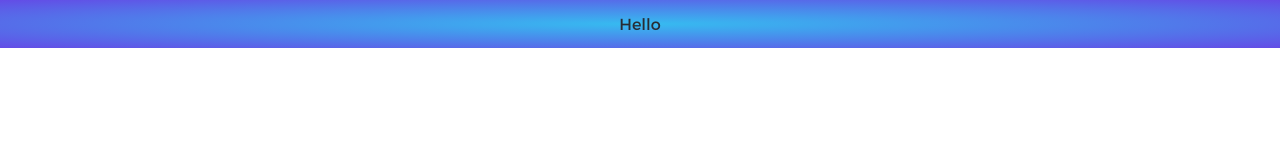
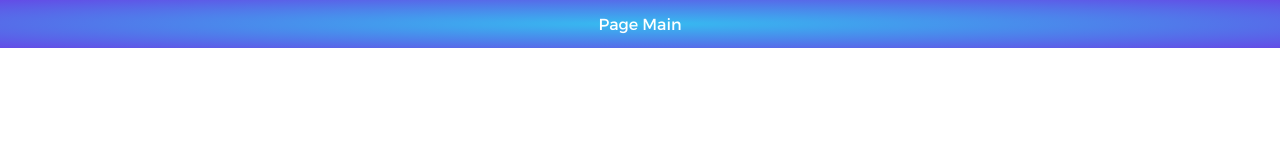
Before and after one commit to Immortal230719/SFXDX-Test, a React (Create React App) app: page / in a window 1280 px wide. Shown: the top 160 px of the page. Built offline with nearby package versions, Linux system fonts and the light colour scheme.

Commit message:
React-router added with main page

```diff
--- a/package.json
+++ b/package.json
@@ -49,6 +49,8 @@
     "@types/react": "^16.9.0",
     "@types/react-dom": "^16.9.0",
     "@types/react-redux": "^7.1.9",
+    "@types/react-router": "^5.1.7",
+    "@types/react-router-dom": "^5.1.5",
     "@types/styled-components": "^5.1.0",
     "@typescript-eslint/eslint-plugin": "^3.0.2",
     "@typescript-eslint/parser": "^3.0.2",
--- /dev/null
+++ b/src/components/index.ts
@@ -0,0 +1 @@
+export { default as Layout } from './layout';
--- /dev/null
+++ b/src/components/layout/index.tsx
@@ -0,0 +1,20 @@
+import styled, { css } from 'styled-components';
+import { device } from 'styles';
+
+const Layout = styled.div`
+  ${({ theme }) => css`
+    color: ${theme.colors.white};
+    margin: auto;
+    max-width: 1920px;
+
+    @media ${device.desktop} {
+      max-width: 800px;
+    }
+
+    @media ${device.laptop} {
+      max-width: 800px;
+    }
+  `}
+`;
+
+export default Layout;
--- a/src/core/index.ts
+++ b/src/core/index.ts
@@ -1 +1,2 @@
 export * from './configure-store';
+export * from './routes';
--- /dev/null
+++ b/src/core/routes/index.ts
@@ -0,0 +1,19 @@
+import { FC } from 'react';
+
+import Main from 'pages/Main';
+
+export interface MYROUTE {
+  path: string;
+  component: FC;
+  exact: boolean;
+}
+
+export const routes = (): MYROUTE[] => {
+  return [
+    {
+      path: '/',
+      component: Main,
+      exact: true,
+    },
+  ];
+};
--- a/src/index.tsx
+++ b/src/index.tsx
@@ -1,5 +1,7 @@
 import React from 'react';
 import ReactDOM from 'react-dom';
+import { ConnectedRouter } from 'connected-react-router';
+import { createBrowserHistory } from 'history';
 
 import { Provider } from 'react-redux';
 
@@ -7,9 +9,11 @@ import { ThemeProvider } from 'styled-components';
 import { GlobalStyles, theme } from 'styles';
 
 import { configureStore, sagaMiddleware as sagaMiddlewareRun } from 'core';
+import Pages from 'pages';
 import rootSaga from 'sagas/watchers';
 
 const store = configureStore();
+const history = createBrowserHistory();
 
 sagaMiddlewareRun.run(rootSaga);
 
@@ -18,7 +22,9 @@ ReactDOM.render(
     <ThemeProvider theme={theme}>
       <GlobalStyles />
       <Provider store={store}>
-        <div>Hello</div>
+        <ConnectedRouter history={history}>
+          <Pages />
+        </ConnectedRouter>
       </Provider>
     </ThemeProvider>
   </React.StrictMode>,
--- /dev/null
+++ b/src/pages/Main/index.tsx
@@ -0,0 +1,9 @@
+import React, { FC } from 'react';
+
+import { Layout } from 'components';
+
+const Main: FC = () => {
+  return <Layout>Page Main</Layout>;
+};
+
+export default Main;
--- /dev/null
+++ b/src/pages/index.tsx
@@ -0,0 +1,24 @@
+import React, { FC } from 'react';
+import { Switch, Route, Redirect } from 'react-router';
+import { routes, MYROUTE } from 'core';
+
+const currentRoutes = routes();
+
+const renderRoutes = (arrOfRoutes: MYROUTE[]) => {
+  return (
+    <Switch>
+      {arrOfRoutes.map(({ path, exact, component }: MYROUTE) => {
+        return (
+          <Route key={path} path={path} component={component} exact={exact} />
+        );
+      })}
+      <Redirect to="/" />
+    </Switch>
+  );
+};
+
+const Pages: FC = () => {
+  return <>{renderRoutes(currentRoutes)}</>;
+};
+
+export default Pages;
--- /dev/null
+++ b/src/styles/device.ts
@@ -0,0 +1,26 @@
+import { STR } from 'typings';
+
+interface DEVICE {
+  [key: string]: STR;
+}
+
+const size: DEVICE = {
+  mobileS: '320px',
+  mobileL: '576px',
+  tablet: '768px',
+  laptop: '1024px',
+  laptopL: '1440px',
+  desktop: '1920px',
+};
+
+const device = {
+  mobileS: `(min-width: ${size.mobileS})`,
+  mobileL: `(min-width: ${size.mobileL})`,
+  tablet: `(min-width: ${size.tablet})`,
+  laptop: `(min-width: ${size.laptop})`,
+  laptopL: `(min-width: ${size.laptopL})`,
+  desktop: `(min-width: ${size.desktop})`,
+  desktopL: `(min-width: ${size.desktop})`,
+};
+
+export default device;
--- a/src/styles/index.ts
+++ b/src/styles/index.ts
@@ -1,2 +1,3 @@
 export { default as GlobalStyles } from './global';
 export { default as theme } from './theme';
+export { default as device } from './device';
--- a/src/typings/index.ts
+++ b/src/typings/index.ts
@@ -1 +1,3 @@
 export type NUMBERS = number;
+
+export type STR = string;
```
Also changed, not shown: 2 other files (tests, documents, lock files or other folders).
